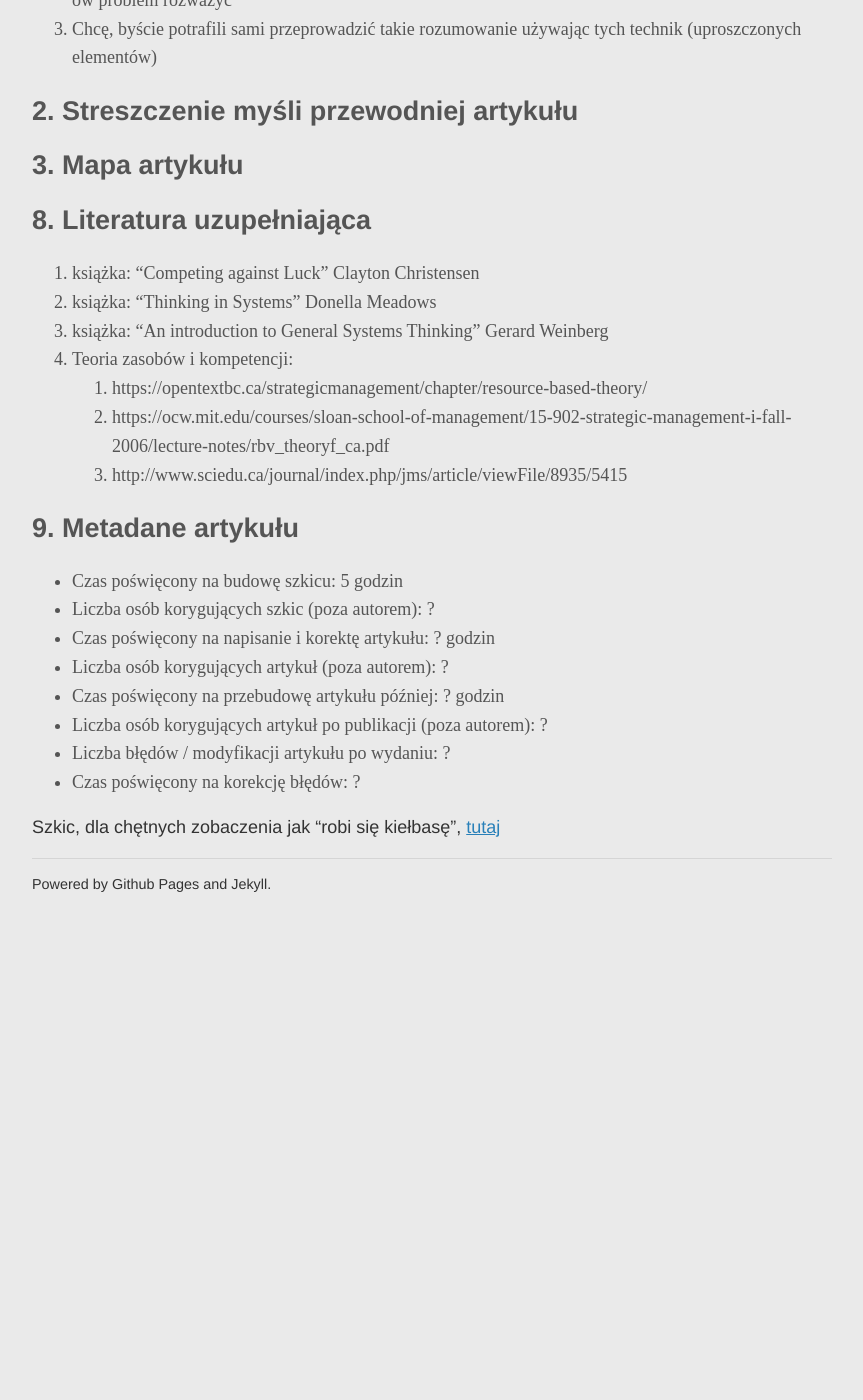
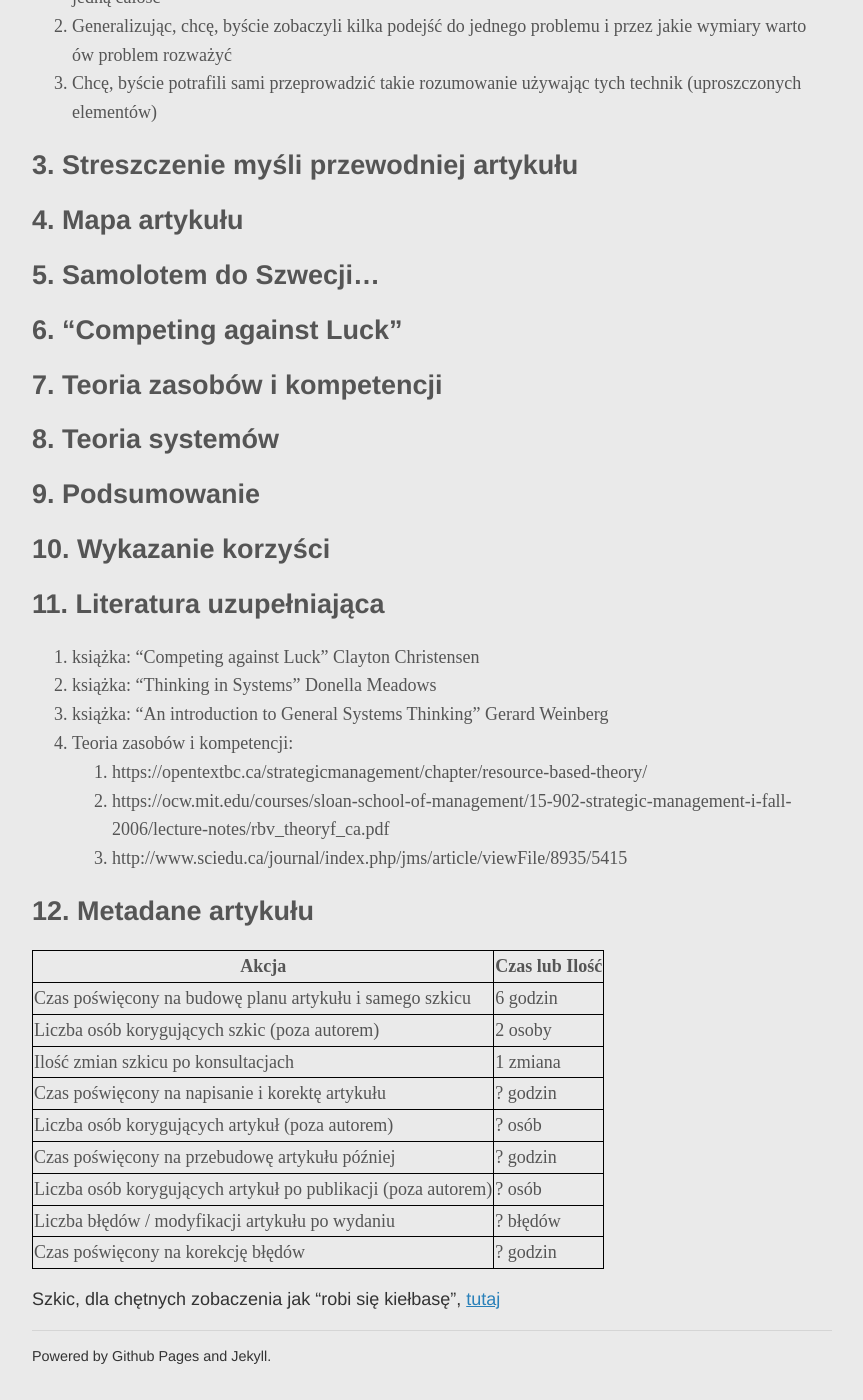
Before and after one commit to ljzolw/ljzolw.github.io, a Jekyll site: the page built from _posts/2018-04-02-parking-nie-na-lotnisku.md, in a window 1280 px wide and 1400 px high, scrolled down 827 px. Shown: the whole window, without its empty margins (208-1071 px from the left). Built offline with Jekyll 4.4.1, drawn with Linux system fonts in a browser that asks for light colours; before the commit the page ends 1785 px from its top, so only the background shows below that; some of the changed text lies outside the part shown.

```diff
--- a/_posts/2018-04-02-parking-nie-na-lotnisku.md
+++ b/_posts/2018-04-02-parking-nie-na-lotnisku.md
@@ -6,20 +6,21 @@ date: 2018-04-02
 
 # {{ page.title }}
 
-## 1. Zakres artykułu
-### 1.1. Rozpatrywane narzędzia
+## 1. Wstęp
+## 2. Zakres artykułu
+### 2.1. Rozpatrywane narzędzia
 
 1. "Competing against Luck" (Clayton Christensen) - wycinek
 1. Teoria zasobów i kompetencji - wycinek
 1. Teoria systemów (Donella Meadows, Gerard Weinberg) - wycinek
 
-### 1.2. Korzyści dla Was
+### 2.2. Korzyści dla Was
 
 **Kiedy warto to przeczytać?**
 
-1.
-1.
-1.
+1. Macie do czynienia ze skomplikowanym, wielowymiarowym problemem i nie wiecie jak go ugryźć
+1. Chcecie mieć prostą checklistę / diagram jak przeanalizować wielowymiarowy problem biznesowy
+1. Chcecie zobaczyć, po co (i jak) można wykorzystać i połączyć teorie.
 
 **Co ja chcę Wam dać?**
 
@@ -27,17 +28,28 @@ date: 2018-04-02
 1. Generalizując, chcę, byście zobaczyli kilka podejść do jednego problemu i przez jakie wymiary warto ów problem rozważyć
 1. Chcę, byście potrafili sami przeprowadzić takie rozumowanie używając tych technik (uproszczonych elementów)
 
-## 2. Streszczenie myśli przewodniej artykułu
+## 3. Streszczenie myśli przewodniej artykułu
 
 
 
 
-## 3. Mapa artykułu
+## 4. Mapa artykułu
 
 
 
+## 5. Samolotem do Szwecji...
 
-## 8. Literatura uzupełniająca
+## 6. "Competing against Luck"
+
+## 7. Teoria zasobów i kompetencji
+
+## 8. Teoria systemów
+
+## 9. Podsumowanie
+
+## 10. Wykazanie korzyści
+
+## 11. Literatura uzupełniająca
 
 1. książka: "Competing against Luck" Clayton Christensen
 1. książka: "Thinking in Systems" Donella Meadows
@@ -47,15 +59,18 @@ date: 2018-04-02
     1. https://ocw.mit.edu/courses/sloan-school-of-management/15-902-strategic-management-i-fall-2006/lecture-notes/rbv_theoryf_ca.pdf
     1. http://www.sciedu.ca/journal/index.php/jms/article/viewFile/8935/5415
 
-## 9. Metadane artykułu
+## 12. Metadane artykułu
 
-* Czas poświęcony na budowę szkicu: 5 godzin
-* Liczba osób korygujących szkic (poza autorem): ?
-* Czas poświęcony na napisanie i korektę artykułu: ? godzin
-* Liczba osób korygujących artykuł (poza autorem): ?
-* Czas poświęcony na przebudowę artykułu później: ? godzin
-* Liczba osób korygujących artykuł po publikacji (poza autorem): ?
-* Liczba błędów / modyfikacji artykułu po wydaniu: ?
-* Czas poświęcony na korekcję błędów: ?
+| Akcja                                                         | Czas lub Ilość |
+|---------------------------------------------------------------|----------------|
+| Czas poświęcony na budowę planu artykułu i samego szkicu      | 6 godzin |
+| Liczba osób korygujących szkic (poza autorem)                 | 2 osoby  |
+| Ilość zmian szkicu po konsultacjach                           | 1 zmiana |
+| Czas poświęcony na napisanie i korektę artykułu               | ? godzin |
+| Liczba osób korygujących artykuł (poza autorem)               | ? osób   |
+| Czas poświęcony na przebudowę artykułu później                | ? godzin |
+| Liczba osób korygujących artykuł po publikacji (poza autorem) | ? osób   |
+| Liczba błędów / modyfikacji artykułu po wydaniu               | ? błędów |
+| Czas poświęcony na korekcję błędów                            | ? godzin |
 
-Szkic, dla chętnych zobaczenia jak "robi się kiełbasę", [tutaj](/scraps/180209-refaktoryzacja-szkielet)
+Szkic, dla chętnych zobaczenia jak "robi się kiełbasę", [tutaj](/scraps/180402-parking-nie-na-lotnisku-szkic)
```
Also changed, not shown: scraps/180402-parking-nie-na-lotnisku-szkic.md (+1 -0 lines).
